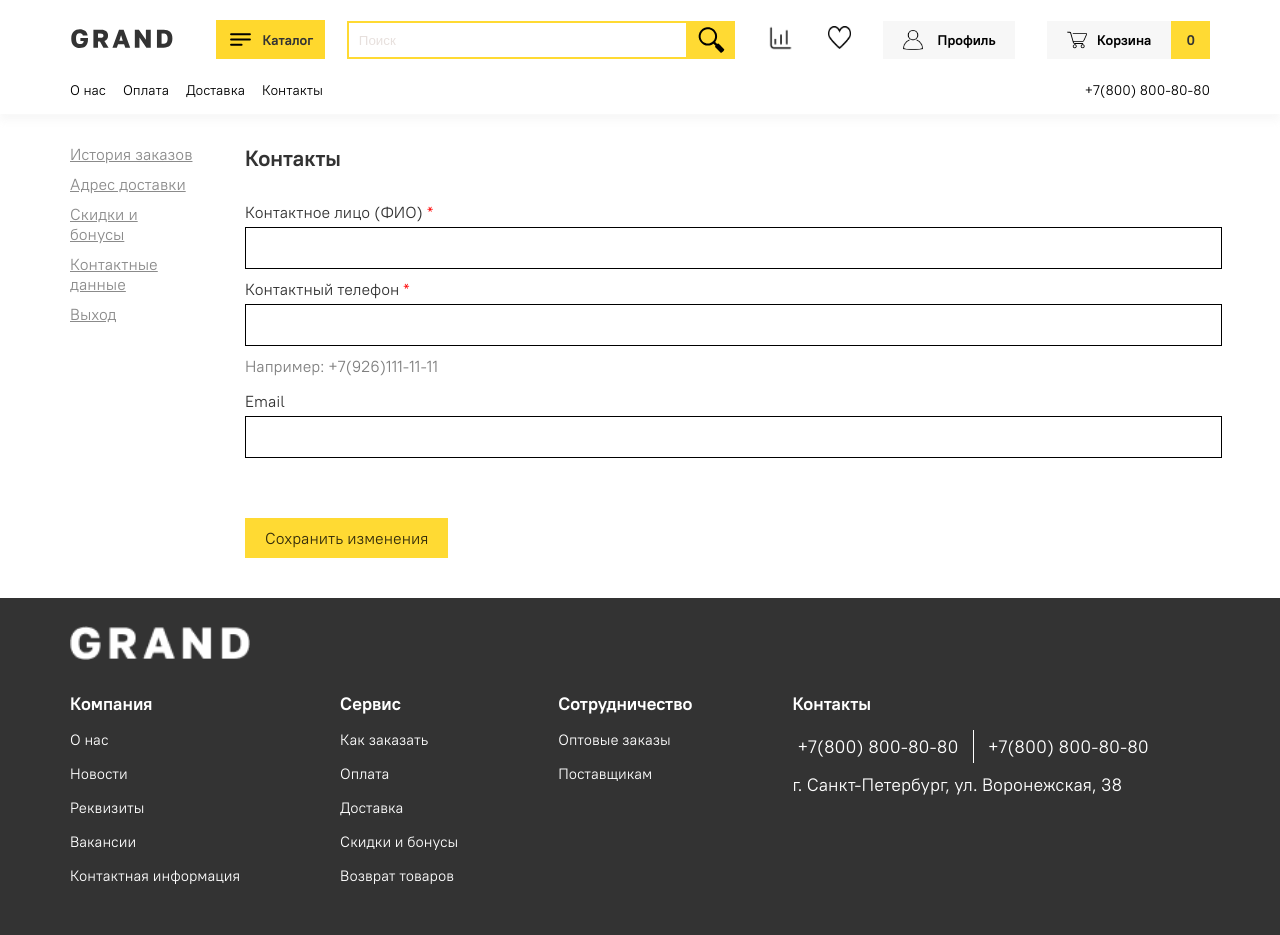
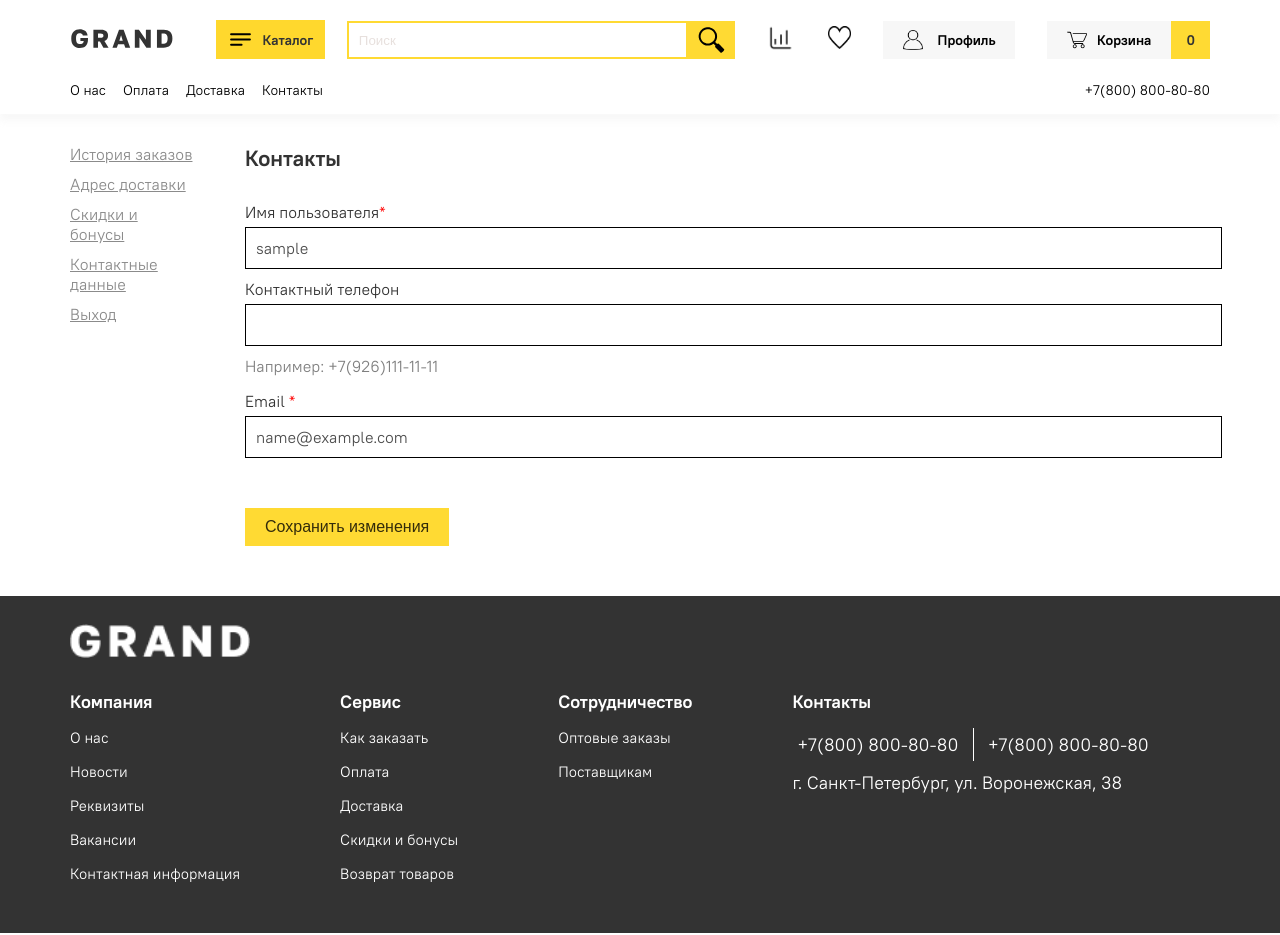
Before and after one commit to SALP0DNAG/Electronics-Store, a Django app: page /users/contacts/ in a window 1280 px wide. Run offline with Django 4.2, Linux system fonts and the light colour scheme; the visitor is signed in with stand-in values (Sample User, id 1).

Commit message:
add profile, register, update profile

```diff
--- a/requirements.txt
+++ b/requirements.txt
@@ -6,3 +6,4 @@ psycopg==3.1.17
 pytz==2024.1
 sqlparse==0.4.4
 typing_extensions==4.9.0
+django-email-verification==0.3.3
--- a/static/Store/css/index.css
+++ b/static/Store/css/index.css
@@ -42,7 +42,7 @@
 	padding-top: 8%;
 	padding-left: 30px;
 	display: flex;
-	gap: 20px;
+	justify-content: space-around;
 	align-items: center;
 }
 
@@ -62,7 +62,7 @@
 	text-decoration: none;
 	color: black;
 	background-color: #ffda33;
-	padding: 10px 100px;
+	padding: 10px 70px;
 }
 
 .special-line {
--- a/static/users/css/address.css
+++ b/static/users/css/address.css
@@ -45,10 +45,12 @@
 }
 
 .button-save {
-    margin-top: 70px;
+    margin-top: 50px;
 }
 
-.city a{
+.button-save input{
+    border: none;
+    font-size: 16px;
     color: rgba(0, 0, 0, 0.8);
     background-color: #ffda33;
     padding: 10px 20px;
--- a/static/users/css/base.css
+++ b/static/users/css/base.css
@@ -22,6 +22,10 @@
     text-decoration: none;
 }
 
+.main-block-links a:active {
+    color: #ffda33;
+}
+
 .main-block-content {
     width: 100%;
     font-size: 22px;
--- a/static/users/css/contacts.css
+++ b/static/users/css/contacts.css
@@ -1,4 +1,4 @@
-.contact-info input {
+.contact-info input:not(.button-save) {
     font-family: 'PT Root UI', sans-serif;
     font-size: 16px;
     color: rgba(0, 0, 0, 0.7);
@@ -38,7 +38,12 @@
 }
 
 .button-save {
-    margin-top: 70px;
+    border: none;
+    font-size: 16px;
+    color: rgba(0, 0, 0, 0.8);
+    background-color: #ffda33;
+    padding: 10px 20px;
+    margin-top: 50px;
 }
 
 .contact-info a{
--- a/static/users/css/register.css
+++ b/static/users/css/register.css
@@ -4,7 +4,7 @@
     color: #333333;
 }
 
-.register input {
+.register input:not(.register-buttons-register) {
     font-family: 'PT Root UI', sans-serif;
     font-size: 16px;
     color: rgba(0, 0, 0, 0.7);
@@ -44,6 +44,8 @@
 }
 
 .register-buttons-register {
+    border: none;
+    font-size: 16px;
     color: rgba(0, 0, 0, 0.8);
     background-color: #ffda33;
     padding: 10px 20px;
--- a/templates/Store/index.html
+++ b/templates/Store/index.html
@@ -36,9 +36,7 @@
                 </div>
             </div>
             <div class="banner-desktop-button">
-                <a href="">
-                    Все товары
-                </a>
+                <a href="">Все товары</a>
             </div>
         </div>
     </div>
--- a/templates/users/contacts.html
+++ b/templates/users/contacts.html
@@ -12,15 +12,19 @@
 
 {% block users_content %}
     <div class="contact-info">
-        <div class="name">Контактное лицо (ФИО) <span>*</span></div>
-        <input type="text" class="input-name">
-        <div class="telephone">Контактный телефон <span>*</span></div>
-        <input type="text" class="input-telephone">
-        <div class="example">Например: +7(926)111-11-11</div>
-        <div class="email">Email</div>
-        <input type="text" class="input-email">
-        <div class="button-save">
-            <a href="#">Сохранить изменения</a>
-        </div>
+        <form action="{% url 'users:contacts' %}" method="post">
+            {% csrf_token %}
+            <div class="name">Имя пользователя<span>*</span></div>
+                {{ form.username }}
+    <!--        <input type="text" class="input-name">-->
+            <div class="telephone">Контактный телефон</div>
+                {{ form.phone_number }}
+    <!--        <input type="text" class="input-telephone">-->
+            <div class="example">Например: +7(926)111-11-11</div>
+            <div class="email">Email <span>*</span></div>
+                {{ form.email }}
+<!--            <input type="text" class="input-email">-->
+            <input type="submit" value="Сохранить изменения" class="button-save">
+        </form>
     </div>
 {% endblock users_content %}
--- a/users/forms.py
+++ b/users/forms.py
@@ -1,10 +1,46 @@
-from django.contrib.auth.forms import AuthenticationForm
+from django.contrib.auth.forms import AuthenticationForm, UserCreationForm
 from django import forms
 from . import models
+from phonenumber_field.modelfields import PhoneNumberField
 
 
 class UserLoginForm(AuthenticationForm):
+    username = forms.CharField(widget=forms.TextInput(attrs={
+        'type': 'text', 'class': 'telephone-or-email-input'}))
+    password = forms.CharField(widget=forms.PasswordInput(attrs={
+        'class': 'password-input'}))
 
     class Meta:
         model = models.User
         fields = ('email', 'password')
+
+
+class UserRegistrationForm(UserCreationForm):
+    username = forms.CharField(widget=forms.TextInput(attrs={'class': 'register-name-input'}))
+    phone_number = PhoneNumberField()
+    email = forms.CharField(widget=forms.EmailInput(attrs={'class': 'register-email-input'}))
+    password1 = forms.CharField(widget=forms.PasswordInput(attrs={'class': 'register-password-input'}))
+    password2 = forms.CharField(widget=forms.PasswordInput(attrs={'class': 'register-password2-input'}))
+
+    class Meta:
+        model = models.User
+        fields = ('username', 'email', 'phone_number', 'password1', 'password2')
+
+
+class AddressForm(forms.ModelForm):
+    city = forms.CharField(widget=forms.TextInput(attrs={'class': 'input-city'}))
+    address = forms.CharField(widget=forms.Textarea(attrs={'class': 'input-address', 'rows': '3'}))
+
+    class Meta:
+        model = models.User
+        fields = ('city', 'address')
+
+
+class ContactsForm(forms.ModelForm):
+    username = forms.CharField(widget=forms.TextInput(attrs={}))
+    phone_number = PhoneNumberField()
+    email = forms.EmailField(widget=forms.EmailInput(attrs={}))
+
+    class Meta:
+        model = models.User
+        fields = ('username', 'phone_number', 'email')
--- a/users/models.py
+++ b/users/models.py
@@ -1,11 +1,17 @@
 from django.db import models
+from phonenumber_field.modelfields import PhoneNumberField
 from django.contrib.auth.models import AbstractUser
+from django.utils.translation import gettext_lazy as _
 
 
 class User(AbstractUser):
     city = models.CharField(max_length=30, blank=True)
     address = models.TextField(max_length=250, blank=True)
-    email = models.EmailField(unique=True)
+    phone_number = PhoneNumberField(unique=True, blank=True)
+    email = models.EmailField(_("email address"), unique=True)
 
     USERNAME_FIELD = 'email'
     REQUIRED_FIELDS = ['username']
+
+    def __str__(self):
+        return f'{self.username} | {self.email}'
--- a/users/views.py
+++ b/users/views.py
@@ -9,7 +9,14 @@ def orders(request):
 
 
 def address(request):
-    return render(request, 'users/address.html')
+    if request.method == 'POST':
+        form = forms.AddressForm(data=request.POST, instance=request.user)
+        if form.is_valid():
+            form.save()
+    else:
+        form = forms.AddressForm(instance=request.user)
+    context = {'form': form}
+    return render(request, 'users/address.html', context)
 
 
 def discounts_and_bonuses(request):
@@ -17,20 +24,26 @@ def discounts_and_bonuses(request):
 
 
 def contacts(request):
-    return render(request, 'users/contacts.html')
+    if request.method == 'POST':
+        form = forms.ContactsForm(data=request.POST, instance=request.user)
+        if form.is_valid():
+            form.save()
+    else:
+        form = forms.ContactsForm(instance=request.user)
+    context = {'form': form}
+    return render(request, 'users/contacts.html', context)
 
 
 def login(request):
     if request.method == 'POST':
         form = forms.UserLoginForm(data=request.POST)
         if form.is_valid():
-            print(request.POST)
             email = request.POST['username']
             password = request.POST['password']
             user = auth.authenticate(email=email, password=password)
             if user and user.is_active:
                 auth.login(request, user)
-                return HttpResponseRedirect(reverse('users:orders'))
+                return HttpResponseRedirect(reverse('users:contacts'))
     else:
         form = forms.UserLoginForm()
     context = {
@@ -40,7 +53,15 @@ def login(request):
 
 
 def register(request):
-    return render(request, 'users/register.html')
+    if request.method == 'POST':
+        form = forms.UserRegistrationForm(data=request.POST)
+        if form.is_valid():
+            form.save()
+            return HttpResponseRedirect(reverse('users:login'))
+    else:
+        form = forms.UserRegistrationForm()
+    context = {'form': form}
+    return render(request, 'users/register.html', context=context)
 
 
 def logout(request):
```
Also changed, not shown: templates/users/address.html (+12 -7 lines), templates/users/login.html (+5 -4 lines), templates/users/register.html (+17 -8 lines), users/migrations/0001_initial.py, users/migrations/0002_rename_phone_user_testfield.py (added), users/migrations/0003_remove_user_address_remove_user_city_and_more.py (added), users/migrations/0004_user_address_user_city_user_phone_number.py (added), 1 other file.
